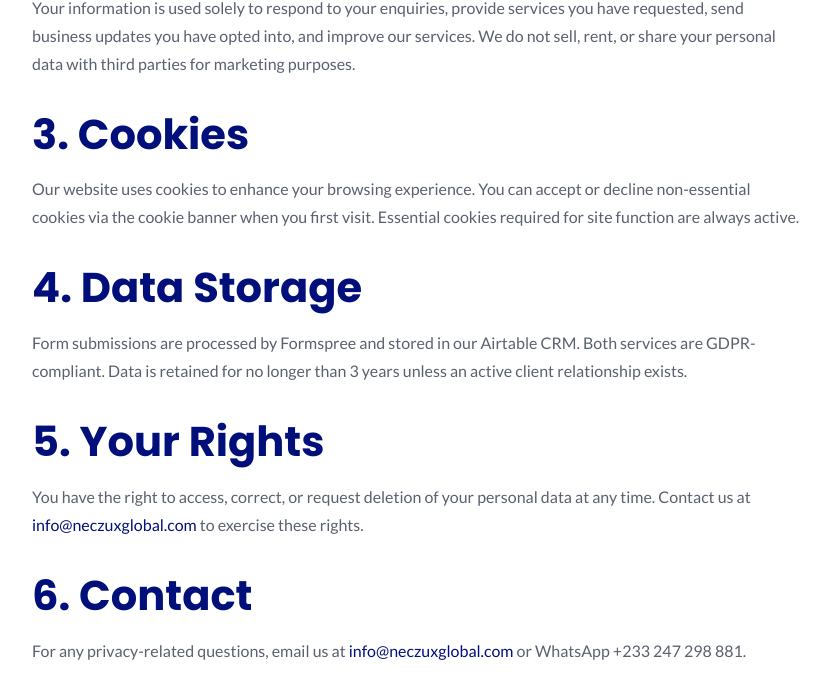
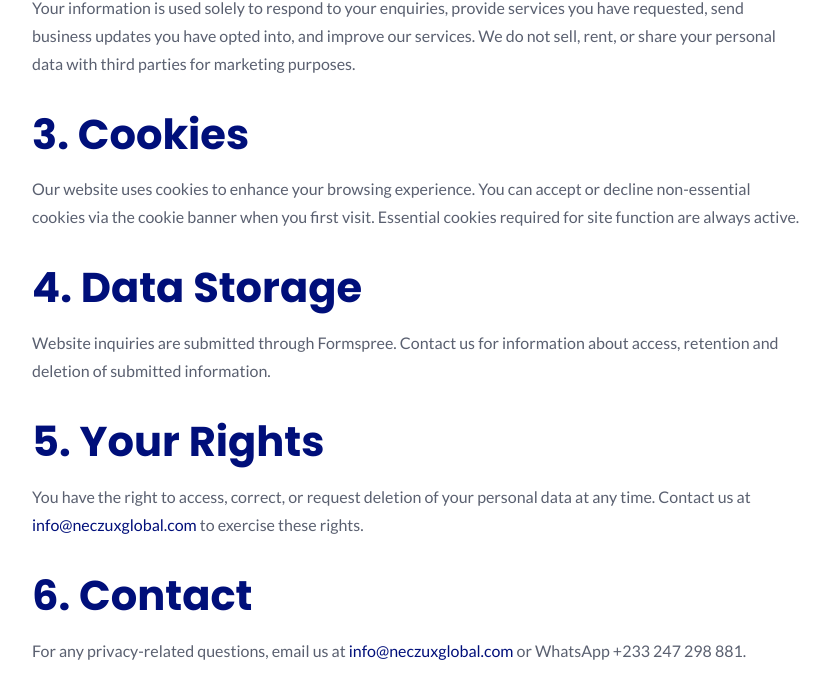
Before and after one commit to ebbykay/neczuxglobalgroup, a plain HTML site: page privacy-policy.html in a window 1280 px wide. Shown: the part 634-1333 px from the top of the page, without its empty margins (222-1049 px from the left). Drawn offline with Linux system fonts and the light colour scheme.

Commit message:
fix: repair public references and remove unsupported content

```diff
--- a/privacy-policy.html
+++ b/privacy-policy.html
@@ -9,7 +9,7 @@
     <link rel="stylesheet" href="styles/main.css">
     <link rel="stylesheet" href="https://cdnjs.cloudflare.com/ajax/libs/font-awesome/6.4.0/css/all.min.css">
     <link href="https://fonts.googleapis.com/css2?family=Poppins:wght@300;400;500;600;700;800&family=Lato:wght@300;400;700&family=Roboto+Mono:wght@400;500;600&display=swap" rel="stylesheet">
-    <link rel="icon" type="image/x-icon" href="ngg-images/favicon.ico">
+    <link rel="icon" type="image/x-icon" href="ngg-images/favicon.png">
 </head>
 <body>
     <a href="#main-content" class="skip-link">Skip to main content</a>
@@ -61,7 +61,7 @@
                 <h2 style="color:var(--navy);margin:2rem 0 1rem;">3. Cookies</h2>
                 <p>Our website uses cookies to enhance your browsing experience. You can accept or decline non-essential cookies via the cookie banner when you first visit. Essential cookies required for site function are always active.</p>
                 <h2 style="color:var(--navy);margin:2rem 0 1rem;">4. Data Storage</h2>
-                <p>Form submissions are processed by Formspree and stored in our Airtable CRM. Both services are GDPR-compliant. Data is retained for no longer than 3 years unless an active client relationship exists.</p>
+                <p>Website inquiries are submitted through Formspree. Contact us for information about access, retention and deletion of submitted information.</p>
                 <h2 style="color:var(--navy);margin:2rem 0 1rem;">5. Your Rights</h2>
                 <p>You have the right to access, correct, or request deletion of your personal data at any time. Contact us at <a href="mailto:info@neczuxglobal.com" style="color:var(--navy);">info@neczuxglobal.com</a> to exercise these rights.</p>
                 <h2 style="color:var(--navy);margin:2rem 0 1rem;">6. Contact</h2>
```
